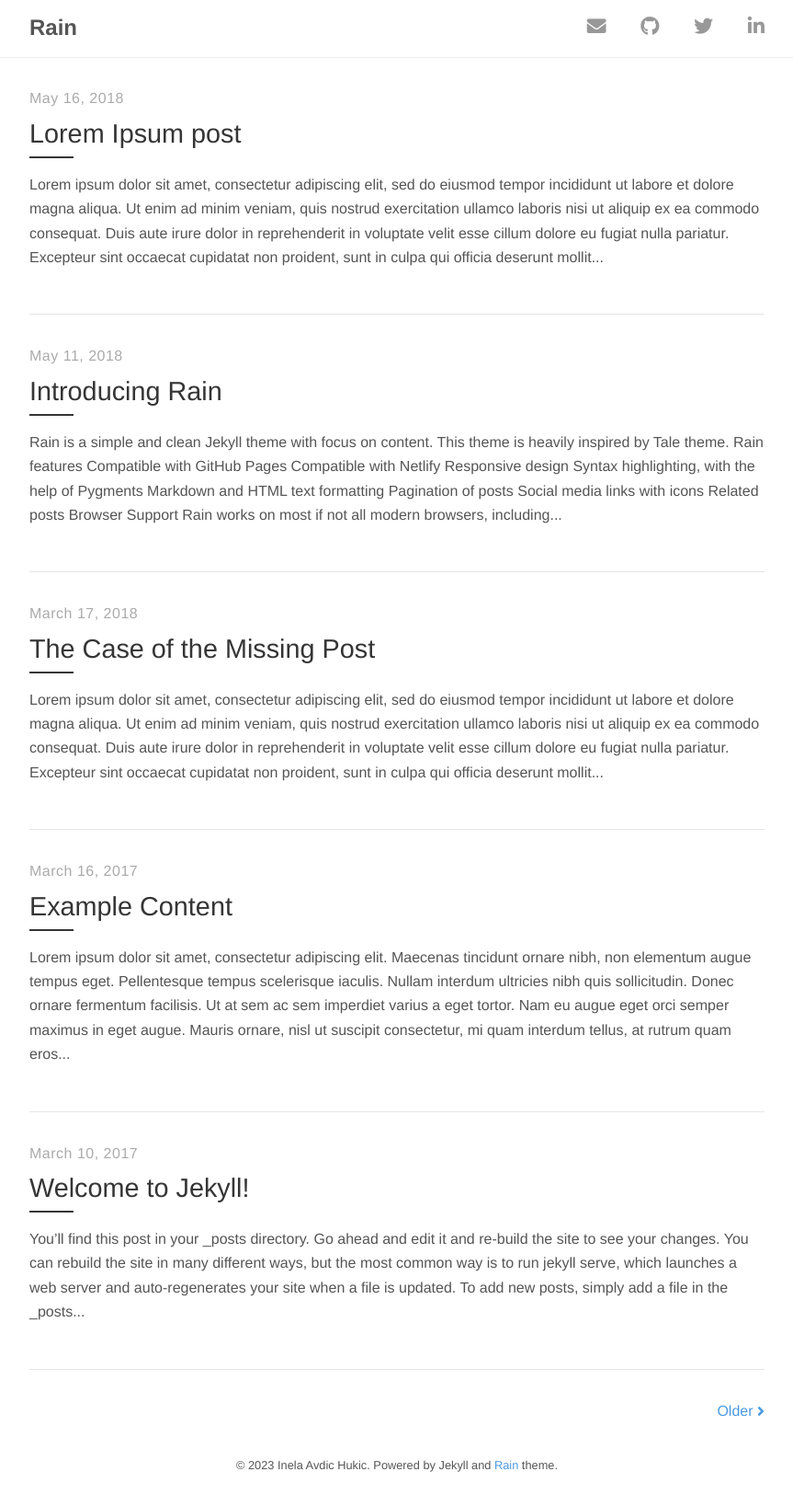
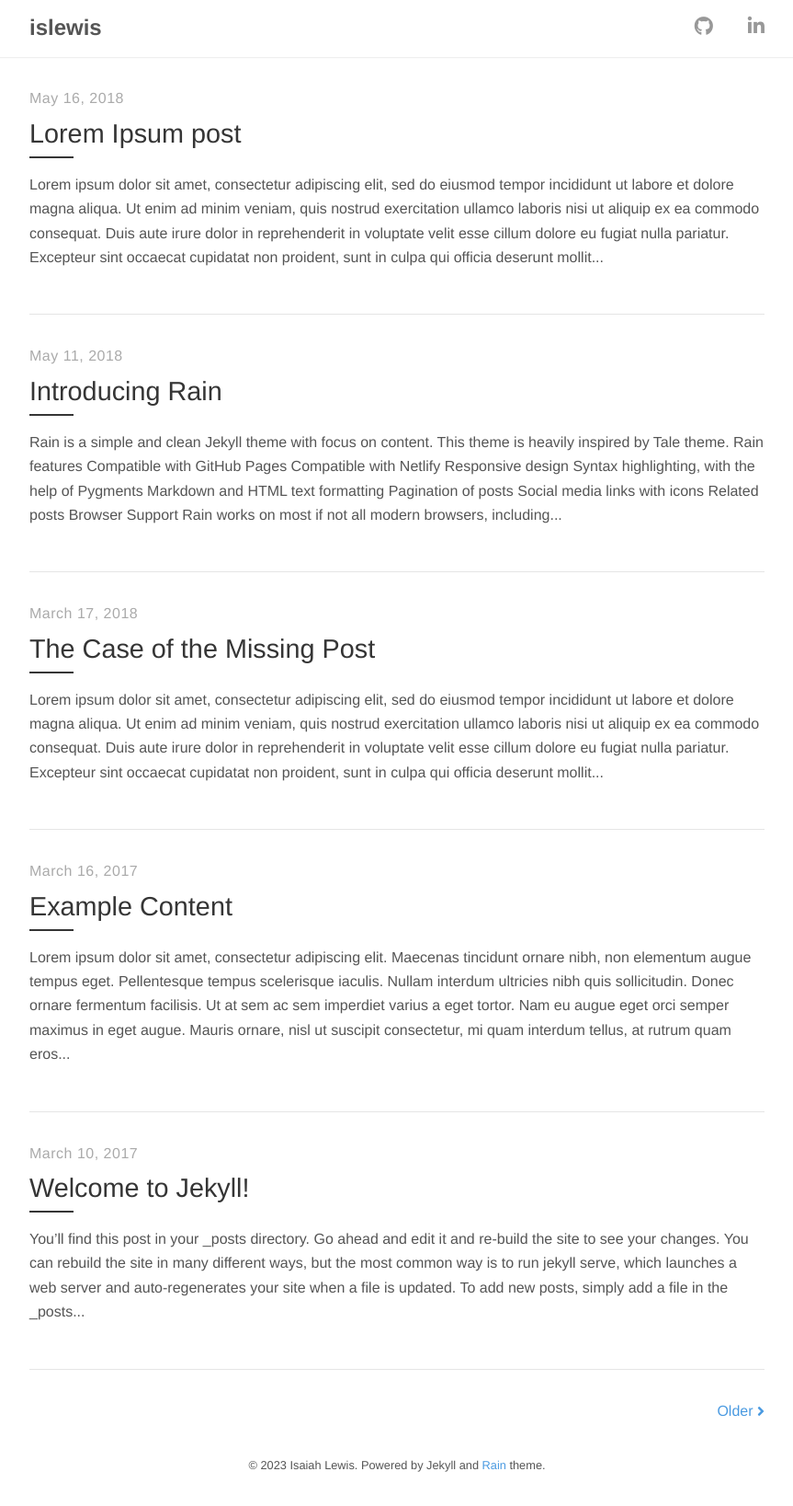
Before and after one commit to islewis/islewis.github.io, a Jekyll site: the page built from index.html, in a window 1280 px wide. Shown: the whole page at 92% size, without its empty margins (208-1071 px from the left). Built offline with Jekyll 4.4.1, drawn with Linux system fonts in a browser that asks for light colours; nearby versions of some CDN libraries; the list of posts is cut into pages by our own code.

Commit message:
Added in personal info for site

```diff
--- a/_config.yml
+++ b/_config.yml
@@ -1,13 +1,13 @@
 # Site settings
-title:          Rain
-description:    "Rain is a simple and clean Jekyll theme with focus on content."
-url:            https://github.com/inelaah/rain
+title:          islewis
+description:    "Just some thoughts"
+url:            islewis.github.io
 
 # Author
 author:
-  name:         Inela Avdic Hukic
-  email:        inelaah@gmail.com
-  url:          https://inelaah.com
+  name:         Isaiah Lewis
+  #email:       example@gmail.com
+  url:          islewis.github.io
 
 # Build settings
 markdown:       kramdown
@@ -34,7 +34,6 @@ related_posts_section:
 
 # Links to social media
 social:
-  email: inelaah@gmail.com
-  github: https://github.com/inelaah
-  twitter: https://twitter.com
-  linkedin: https://ba.linkedin.com/in/inela-avdic-hukic-322354131
+  #email: example@gmail.com
+  github: https://github.com/islewis
+  linkedin: https://www.linkedin.com/in/isalewis/
```
